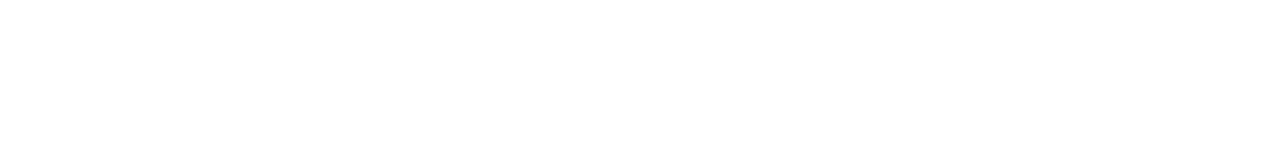
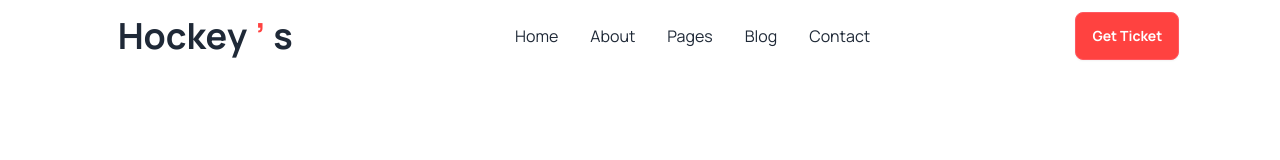
Before and after one commit to tipu236535/B9A3-Hockeys, a plain HTML site: page index.html in a window 1280 px wide. Drawn offline with nearby package versions, Linux system fonts and the light colour scheme.

Commit message:
added navbar

```diff
--- a/index.html
+++ b/index.html
@@ -1,5 +1,6 @@
 <!DOCTYPE html>
 <html lang="en">
+
 <head>
     <meta charset="UTF-8">
     <meta name="viewport" content="width=device-width, initial-scale=1.0">
@@ -18,22 +19,61 @@
                 extend: {
                     colors: {
                         clifford: '#da373d',
+                        'btn-primary': '#FF4240',
                     }
                 }
             }
         }
     </script>
     <style>
-    .font-manrope{
+        .font-manrope {
             font-family: 'Manrope', sans-serif;
         }
     </style>
 </head>
+
+
+
 <body class="font-manrope">
     <header>
+
+
         <!-- navbar -->
         <nav>
-
+            <div class="navbar bg-base-100 flex justify-around">
+                <div>
+                    <div class="dropdown">
+                        <div tabindex="0" role="button" class="btn btn-ghost lg:hidden">
+                            <svg xmlns="http://www.w3.org/2000/svg" class="h-5 w-5" fill="none" viewBox="0 0 24 24"
+                                stroke="currentColor">
+                                <path stroke-linecap="round" stroke-linejoin="round" stroke-width="2"
+                                    d="M4 6h16M4 12h8m-8 6h16" />
+                            </svg>
+                        </div>
+                        <ul tabindex="0"
+                            class="menu menu-sm dropdown-content mt-3 z-[1] p-2 shadow bg-base-100 rounded-box text-base w-52">
+                            <li class="text-btn-primary"><a>Home</a></li>
+                            <li><a>About</a></li>
+                            <li><a>Pages</a></li>
+                            <li><a>Blog</a></li>
+                            <li><a>Contact</a></li>
+                        </ul>
+                    </div>
+                    <a class="btn btn-ghost text-4xl">Hockey<span class="text-btn-primary">’</span>s</a>
+                </div>
+                <div class="navbar-center hidden lg:flex">
+                    <ul class="menu menu-horizontal px-1 text-base">
+                        <li><a>Home</a></li>
+                        <li><a>About</a></li>
+                        <li><a>Pages</a></li>
+                        <li><a>Blog</a></li>
+                        <li><a>Contact</a></li>
+                    </ul>
+                </div>
+                <div>
+                    <a class="btn btn-error text-white bg-btn-primary">Get Ticket</a>
+                </div>
+            </div>
         </nav>
 
     </header>
@@ -46,4 +86,5 @@
 
 
 </body>
+
 </html>
```
Lines whose indentation alone changed are shown as unchanged.
